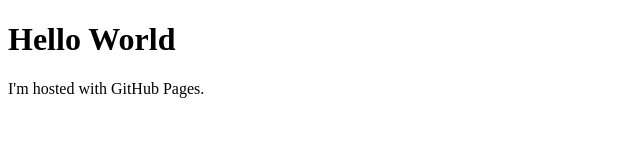
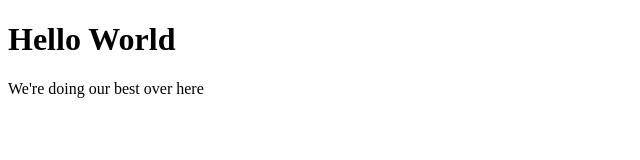
Before and after one commit to thecraiken/thecraiken.github.io, a plain HTML site: page index.html in a window 1280 px wide. Shown: the full height of the page, 0-640 px from the left. Drawn offline with Linux system fonts and the light colour scheme.

Commit message:
Update index.html

```diff
--- a/index.html
+++ b/index.html
@@ -2,6 +2,6 @@
 <html>
 <body>
 <h1>Hello World</h1>
-<p>I'm hosted with GitHub Pages.</p>
+<p>We're doing our best over here</p>
 </body>
 </html>
```
